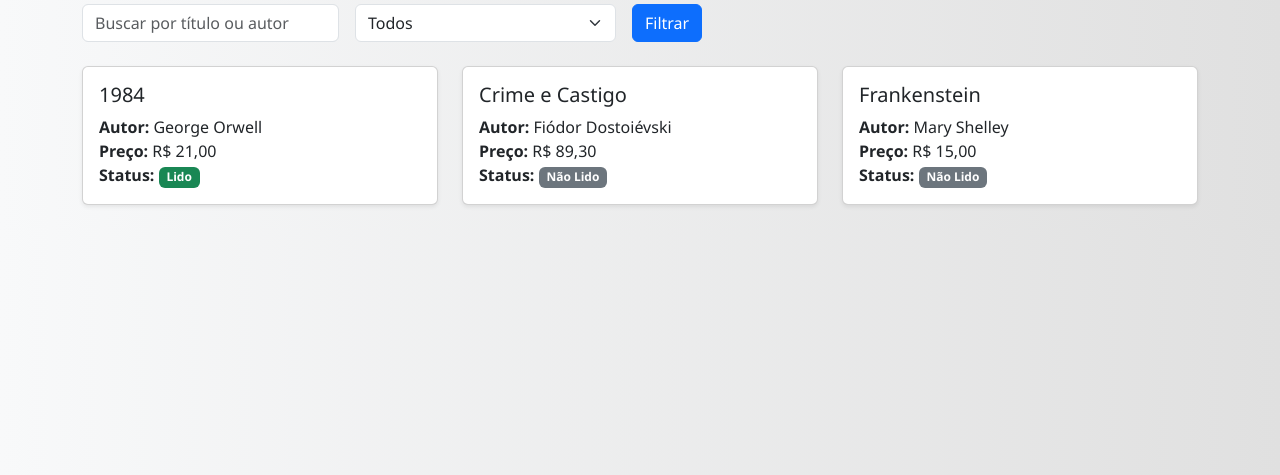
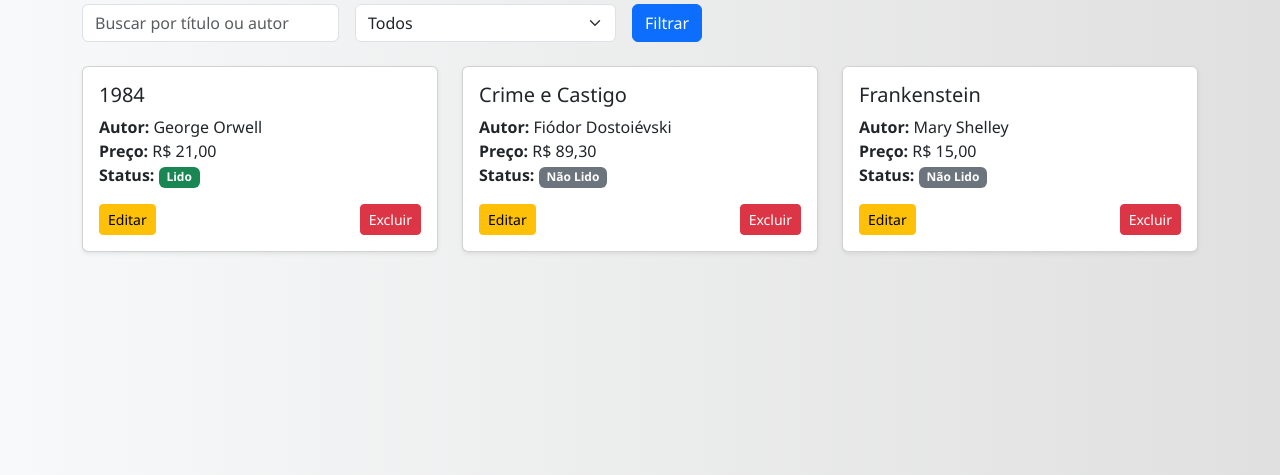
Before and after one commit to Araujoo1/booklist, a Django app: page /livros/ in a window 1280 px wide. Shown: the part 178-653 px from the top of the page. Run offline with Django 5.2, Linux system fonts and the light colour scheme; data comes from the database, SQL or seed files in the repository; both versions use the stored data as it was after the commit.

Commit message:
adicionado a funcionalidade editar e excluir no card

```diff
--- a/livros/templates/base.html
+++ b/livros/templates/base.html
@@ -11,5 +11,11 @@
 <body>
     {% block content %}
     {% endblock %}
+ <!-- Bootstrap JS (obrigatório para modals) -->
+    <script src="https://cdn.jsdelivr.net/npm/bootstrap@5.3.3/dist/js/bootstrap.bundle.min.js"></script>
+
+    <!-- Seu script customizado -->
+    <script src="{% static 'livros/js/excluir_modal.js' %}"></script>
+
 </body>
 </html>
--- a/livros/templates/livros.html
+++ b/livros/templates/livros.html
@@ -19,8 +19,6 @@
       </select>
       <button type="submit" class="btn btn-primary">Filtrar</button>
     </div>
-
-
   </form>
 
 
@@ -41,6 +39,17 @@
                 <span class="badge bg-secondary">Não Lido</span>
               {% endif %}
             </p>
+            <div class="d-flex justify-content-between">
+              <a href="{% url 'editar_livro' livro.id %}" class="btn btn-warning btn-sm">Editar</a>
+              <button type="button"
+                      class="btn btn-danger btn-sm"
+                      data-bs-toggle="modal"
+                      data-bs-target="#modalExcluir"
+                      data-id="{{ livro.id }}"
+                      data-titulo="{{ livro.titulo }}">
+                Excluir
+              </button>
+            </div>
           </div>
         </div>
       </div>
@@ -48,5 +57,29 @@
       <p class="text-center">Nenhum livro cadastrado ainda.</p>
     {% endfor %}
   </div>
+
+  <!-- Modal única para exclusão -->
+  <div class="modal fade" id="modalExcluir" tabindex="-1" aria-hidden="true">
+    <div class="modal-dialog">
+      <div class="modal-content">
+        <form method="post" id="formExcluir">
+          {% csrf_token %}
+          <div class="modal-header">
+            <h5 class="modal-title">Confirmar Exclusão</h5>
+            <button type="button" class="btn-close" data-bs-dismiss="modal"></button>
+          </div>
+          <div class="modal-body">
+            Tem certeza que deseja excluir o livro <strong id="livroNome"></strong>?
+          </div>
+          <div class="modal-footer">
+            <button type="button" class="btn btn-secondary" data-bs-dismiss="modal">Cancelar</button>
+            <button type="submit" class="btn btn-danger">Sim, excluir</button>
+          </div>
+        </form>
+      </div>
+    </div>
+  </div>
 </div>
+
+
 {% endblock %}
--- a/livros/urls.py
+++ b/livros/urls.py
@@ -6,4 +6,5 @@ urlpatterns = [
     path('cadastrar/', views.cadastrar_livro, name='cadastrar_livro'),
     path('livros/', views.livros, name='livros'),
     path('editar/<int:id>/', views.editar_livro, name='editar_livro'),
+    path('excluir/<int:livro_id>/', views.confirmar_exclusao, name='confirmar_exclusao'),
 ]
--- a/livros/views.py
+++ b/livros/views.py
@@ -44,7 +44,7 @@ def livros(request):
         ]
     return render(request, 'livros.html', {'livros': livros})
 
-def editar_livro(request):
+def editar_livro(request, id):
     livro = get_object_or_404(Livro, id=id)
 
     if request.method == 'POST':
@@ -54,3 +54,11 @@ def editar_livro(request):
             return redirect('livros')
     else:
         form=LivroForm(instance=livro)
+
+    return render(request, 'editar_livro.html', {'form': form, 'livro': livro})
+
+def confirmar_exclusao(request, livro_id):
+    livro = get_object_or_404(Livro, id=livro_id)
+    if request.method == 'POST':
+        livro.delete()
+        return redirect('livros')
--- /dev/null
+++ b/templates/static/livros/js/excluir_modal.js
@@ -0,0 +1,16 @@
+document.addEventListener('DOMContentLoaded', function () {
+  const modalExcluir = document.getElementById('modalExcluir');
+  if (!modalExcluir) return;
+
+  modalExcluir.addEventListener('show.bs.modal', function (event) {
+    const botao = event.relatedTarget;
+    const livroId = botao.getAttribute('data-id');
+    const livroTitulo = botao.getAttribute('data-titulo');
+
+    const form = modalExcluir.querySelector('#formExcluir');
+    form.action = `/excluir/${livroId}/`;
+
+    const nomeElemento = modalExcluir.querySelector('#livroNome');
+    nomeElemento.textContent = livroTitulo;
+  });
+});
```
Also changed, not shown: livros/templates/editar_livro.html (+4 -3 lines), db.sqlite3.
